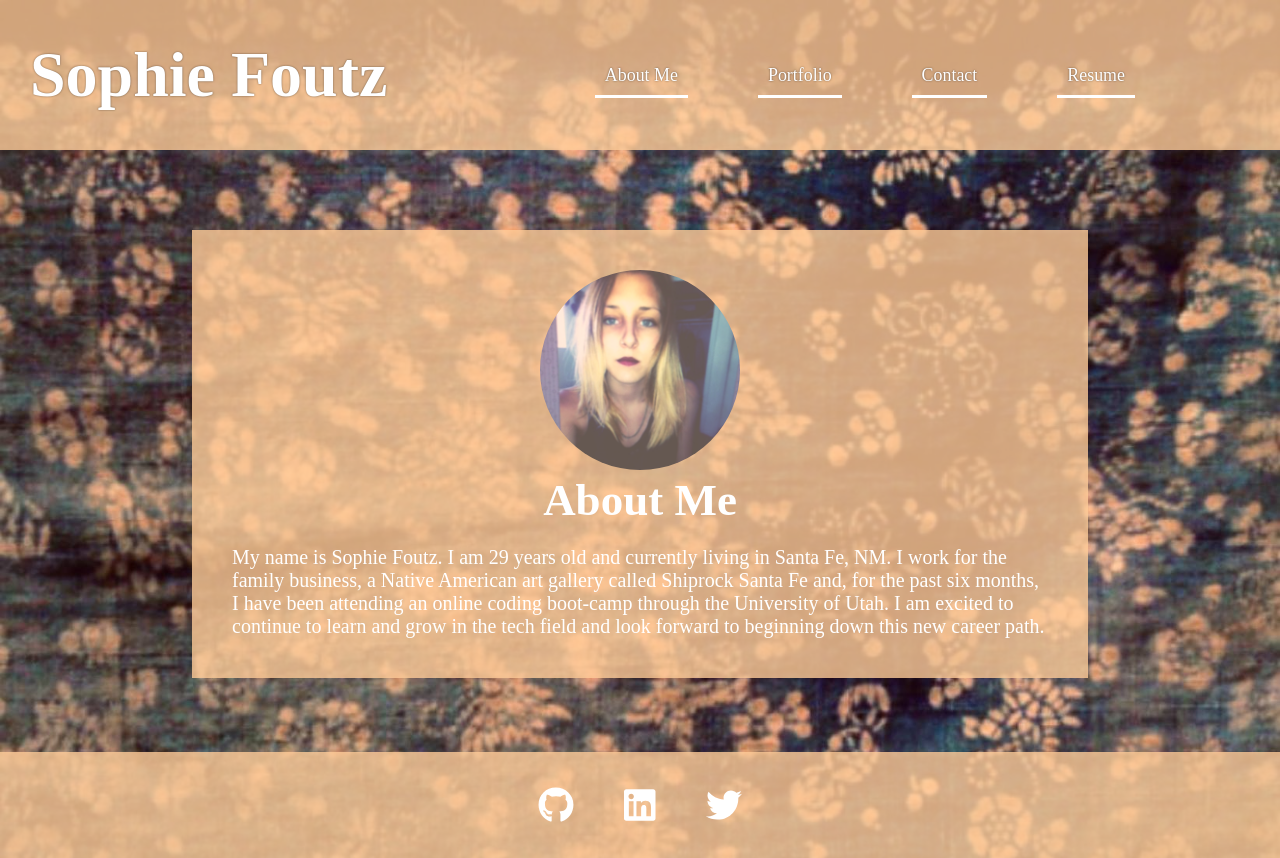
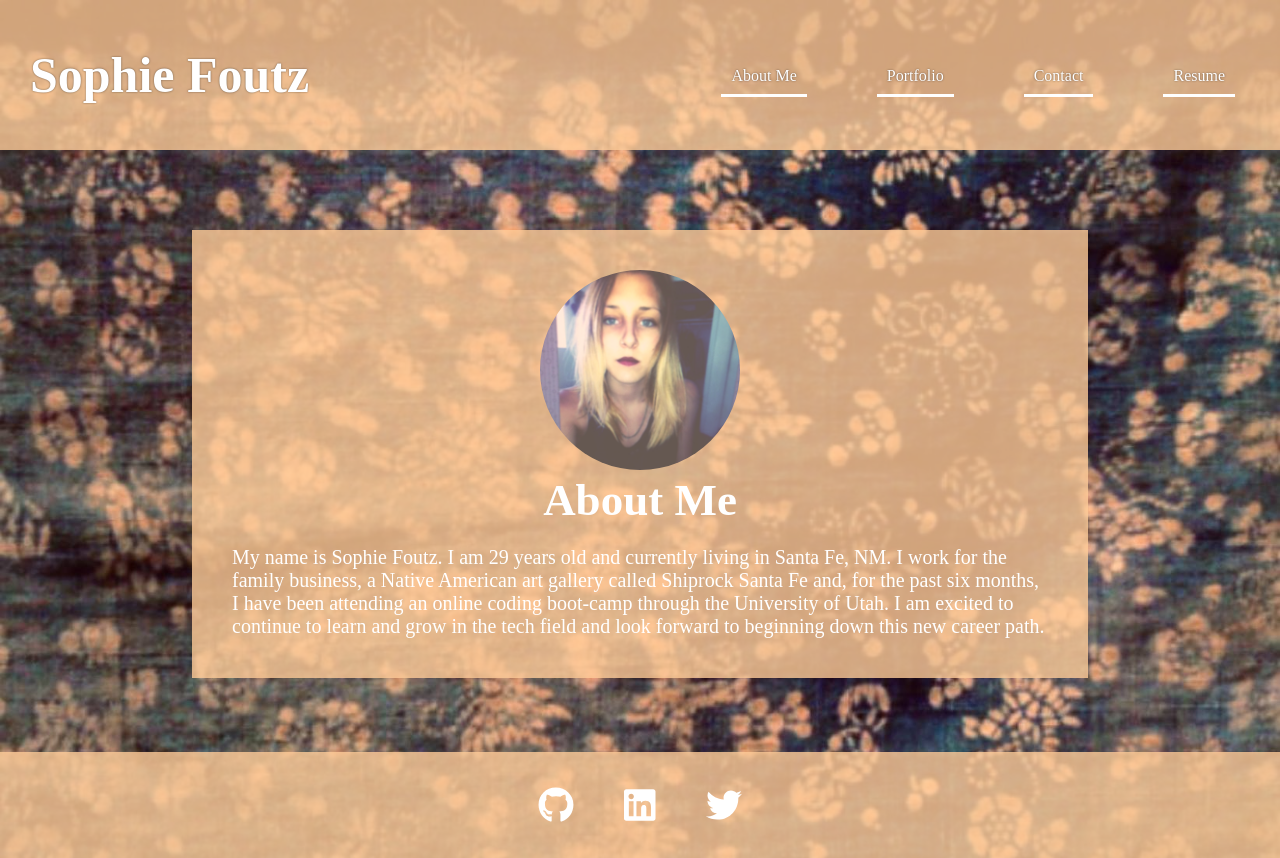
Before and after one commit to sfoutz0205/react-port, a React (Create React App) app: page / in a window 1280 px wide. Built offline with nearby package versions, Linux system fonts and the light colour scheme; a web font is replaced by a local one.

Commit message:
final styles

```diff
--- a/src/index.css
+++ b/src/index.css
@@ -51,16 +51,12 @@ a:hover {
 
 header .header-name a {
   font-family: 'Covered By Your Grace';
-  font-size: 5vw;
+  font-size: 50px;
   color: white;
   text-align: right;
   text-shadow: 0 0 2px rgba(0, 0, 0, 0.5);
   position: relative;
   padding: 0 10px 0 30px;
-}
-
-nav {
-  padding-right: 100px;
 }
 
 header nav ul {
@@ -78,7 +74,7 @@ nav ul li a {
   padding: 10px;
   margin: 30px;
   font-weight: lighter;
-  font-size: 1.4vw;
+  font-size: 16px;
   text-shadow: 0 0 2px rgba(0, 0, 0, 0.5);
   border-bottom: 3px solid;
   cursor: pointer;
```
Also changed, not shown: 1 other file (tests, documents, lock files or other folders).
